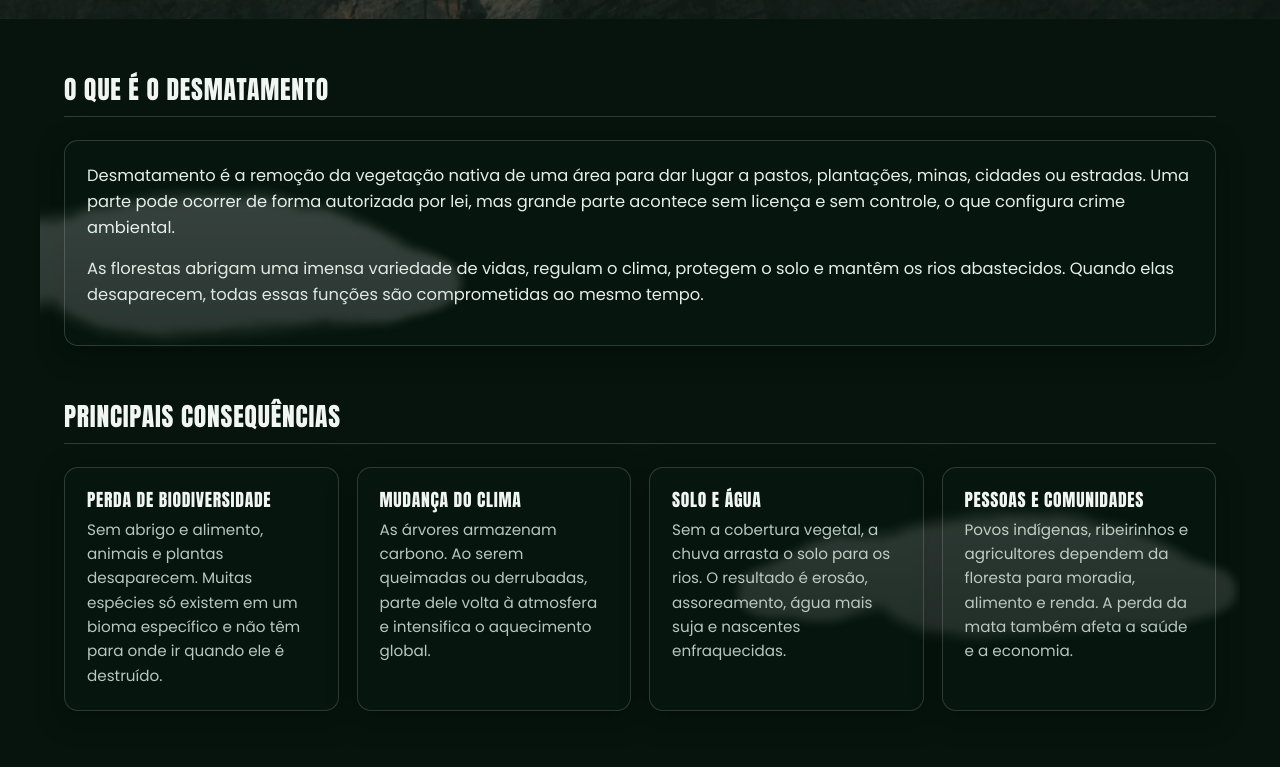
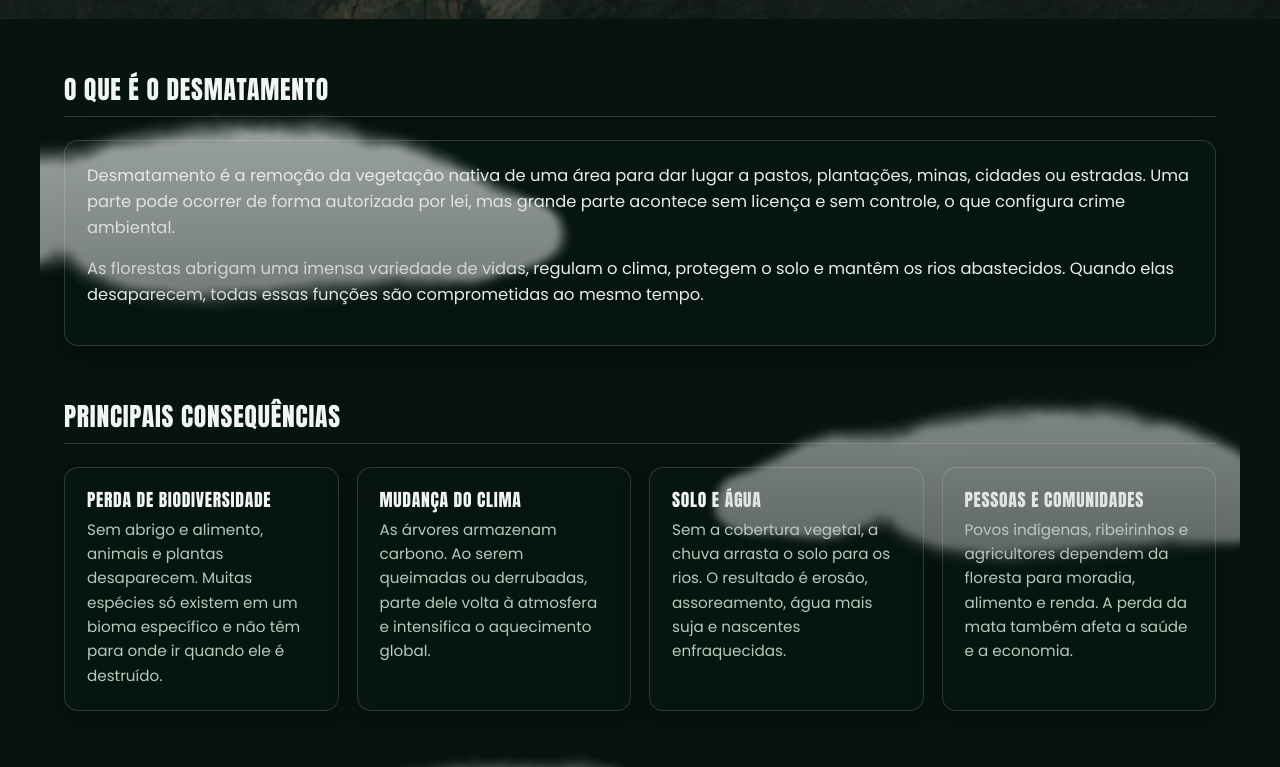
Before and after one commit to GustavoRibasSilestrino/EcoTech, a React (Vite) app: page /#/ in a window 1280 px wide. Shown: the part 781-1548 px from the top of the page. Built offline with nearby package versions, Linux system fonts and the light colour scheme.

Commit message:
style(home): sobrepõe as nuvens às letras para reforçar a profundidade

```diff
--- a/src/components/Nuvens.jsx
+++ b/src/components/Nuvens.jsx
@@ -1,15 +1,16 @@
-// Nuvens decorativas (geradas por nós) que passam devagar sobre o conteúdo, a partir da segunda tela,
-// para dar profundidade. Ficam por cima do texto, mas bem transparentes e sem bloquear cliques.
+// Nuvens decorativas (geradas por nós) que passam devagar POR CIMA dos textos, a partir da segunda tela,
+// cobrindo parte das letras para dar profundidade. Não bloqueiam cliques.
 const NUVENS = [
-  { topo: '3%', esq: '-6%', larg: '46vw', opac: 0.2, dur: '110s', atraso: '-20s', blur: '2px' },
-  { topo: '12%', esq: '58%', larg: '40vw', opac: 0.16, dur: '130s', atraso: '-60s', blur: '3px' },
-  { topo: '23%', esq: '12%', larg: '50vw', opac: 0.18, dur: '100s', atraso: '-35s', blur: '2px' },
-  { topo: '34%', esq: '64%', larg: '44vw', opac: 0.2, dur: '120s', atraso: '-80s', blur: '2px' },
-  { topo: '46%', esq: '-4%', larg: '42vw', opac: 0.16, dur: '115s', atraso: '-10s', blur: '3px' },
-  { topo: '57%', esq: '40%', larg: '52vw', opac: 0.18, dur: '105s', atraso: '-50s', blur: '2px' },
-  { topo: '69%', esq: '66%', larg: '38vw', opac: 0.2, dur: '125s', atraso: '-70s', blur: '2px' },
-  { topo: '80%', esq: '8%', larg: '48vw', opac: 0.17, dur: '135s', atraso: '-25s', blur: '3px' },
-  { topo: '91%', esq: '52%', larg: '44vw', opac: 0.2, dur: '110s', atraso: '-45s', blur: '2px' },
+  { topo: '1%', esq: '-8%', larg: '56vw', opac: 0.62, dur: '110s', atraso: '-20s', blur: '1px' },
+  { topo: '9%', esq: '56%', larg: '48vw', opac: 0.5, dur: '130s', atraso: '-60s', blur: '2px' },
+  { topo: '19%', esq: '8%', larg: '58vw', opac: 0.58, dur: '100s', atraso: '-35s', blur: '1px' },
+  { topo: '29%', esq: '62%', larg: '52vw', opac: 0.55, dur: '120s', atraso: '-80s', blur: '1px' },
+  { topo: '40%', esq: '-6%', larg: '50vw', opac: 0.5, dur: '115s', atraso: '-10s', blur: '2px' },
+  { topo: '50%', esq: '38%', larg: '60vw', opac: 0.6, dur: '105s', atraso: '-50s', blur: '1px' },
+  { topo: '61%', esq: '64%', larg: '46vw', opac: 0.52, dur: '125s', atraso: '-70s', blur: '2px' },
+  { topo: '72%', esq: '4%', larg: '56vw', opac: 0.58, dur: '135s', atraso: '-25s', blur: '1px' },
+  { topo: '82%', esq: '50%', larg: '52vw', opac: 0.55, dur: '110s', atraso: '-45s', blur: '1px' },
+  { topo: '92%', esq: '-4%', larg: '48vw', opac: 0.5, dur: '120s', atraso: '-15s', blur: '2px' },
 ]
 
 export default function Nuvens() {
--- a/src/styles/global.css
+++ b/src/styles/global.css
@@ -441,7 +441,7 @@ legend { padding: 0 8px; font-weight: 500; font-size: 0.93rem; }
 
 /* ===== Nuvens (profundidade, da segunda tela em diante) ===== */
 .conteudo-home { position: relative; }
-.nuvens { position: absolute; inset: 0; overflow: hidden; pointer-events: none; z-index: 2; }
+.nuvens { position: absolute; inset: 0; overflow: hidden; pointer-events: none; z-index: 20; }
 .nuvem { position: absolute; max-width: none; height: auto; animation: derivar 100s ease-in-out infinite alternate; will-change: transform; }
 @keyframes derivar { from { transform: translateX(-9vw); } to { transform: translateX(9vw); } }
 @media (max-width: 860px) {
```
